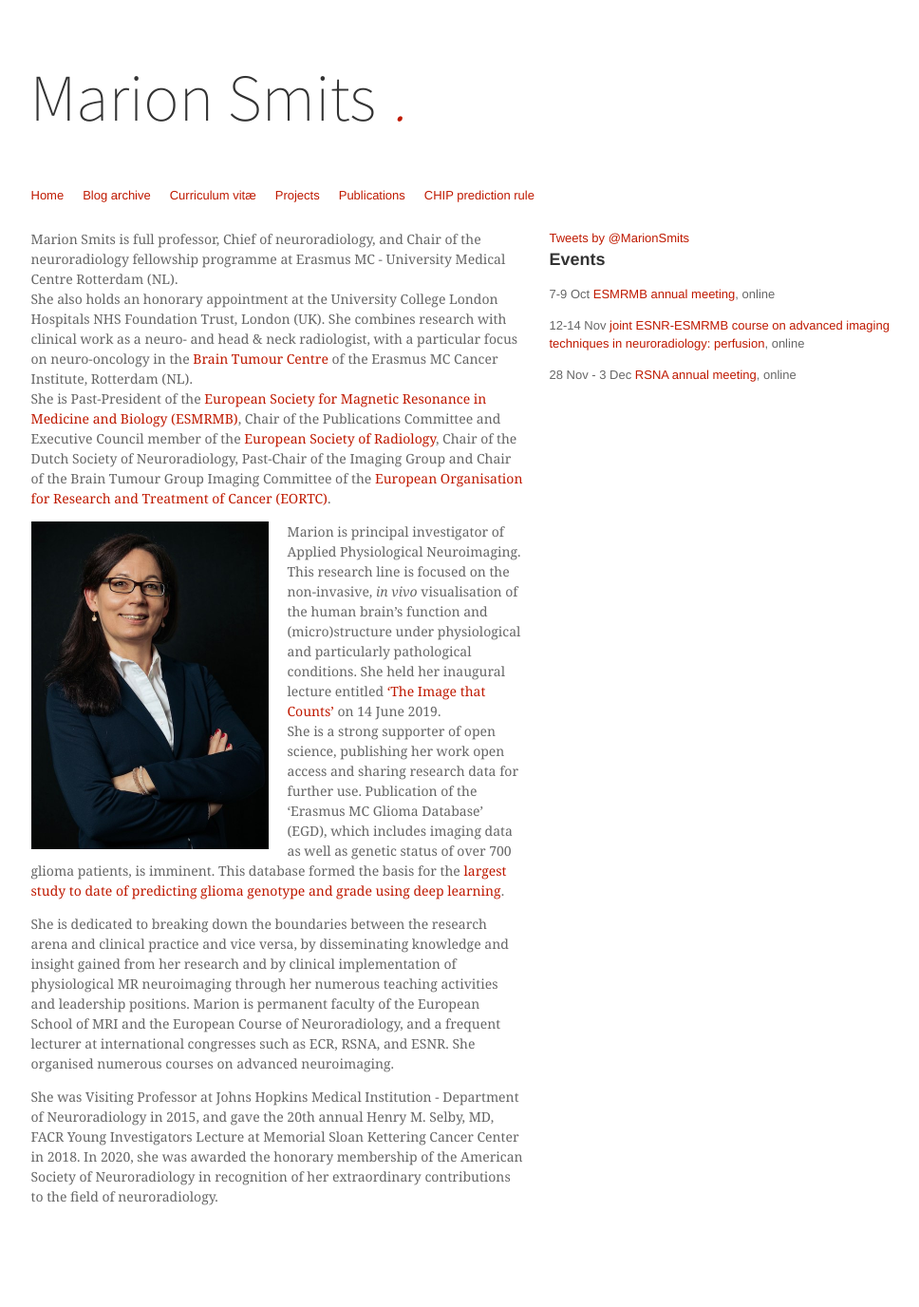
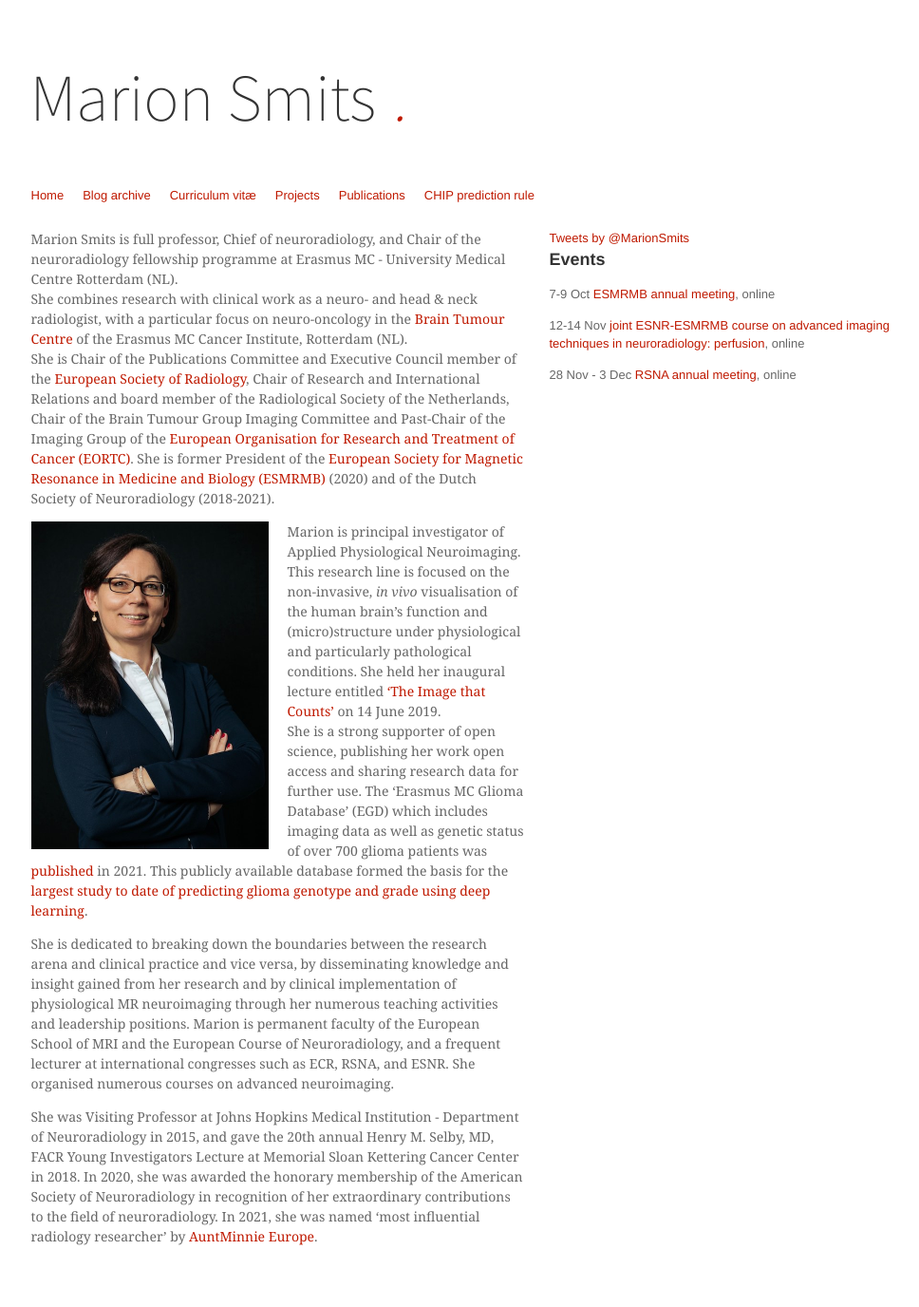
Before and after one commit to marionsmits/marionsmits.github.io, a Jekyll site: the page built from index.md, in a window 1280 px wide. Shown: the whole page at 95% size, without its empty margins (120-1088 px from the left). Built offline with Jekyll 4.4.1, drawn with Linux system fonts in a browser that asks for light colours; comment, search, counter and statistics services are not loaded; before the commit the page ends 1334 px from its top, so only the background shows below that.

Commit message:
Update index.md
updated CV

```diff
--- a/index.md
+++ b/index.md
@@ -3,14 +3,14 @@ layout: page
 ---
 
 Marion Smits is full professor, Chief of neuroradiology, and Chair of the neuroradiology fellowship programme at Erasmus MC - University Medical Centre Rotterdam (NL).
-<br>She also holds an honorary appointment at the University College London Hospitals NHS Foundation Trust, London (UK). She combines  research with clinical work as a neuro- and head & neck radiologist, with a particular focus on neuro-oncology in the [Brain Tumour Centre](https://www.erasmusmc.nl/hersentumorcentrum/) of the Erasmus MC Cancer Institute, Rotterdam (NL).
-<br>She is Past-President of the [European Society for Magnetic Resonance in Medicine and Biology (ESMRMB)](https://www.esmrmb.org), Chair of the Publications Committee and Executive Council member of the [European Society of Radiology](myesr.org), Chair of the Dutch Society of Neuroradiology, Past-Chair of the Imaging Group and Chair of the Brain Tumour Group Imaging Committee of the [European Organisation for Research and Treatment of Cancer (EORTC)](http://www.eortc.org).
+<br>She combines  research with clinical work as a neuro- and head & neck radiologist, with a particular focus on neuro-oncology in the [Brain Tumour Centre](https://www.erasmusmc.nl/hersentumorcentrum/) of the Erasmus MC Cancer Institute, Rotterdam (NL).
+<br>She is  Chair of the Publications Committee and Executive Council member of the [European Society of Radiology](myesr.org), Chair of Research and International Relations and board member of the Radiological Society of the Netherlands, Chair of the Brain Tumour Group Imaging Committee and Past-Chair of the Imaging Group of the [European Organisation for Research and Treatment of Cancer (EORTC)](http://www.eortc.org). She is former President of the [European Society for Magnetic Resonance in Medicine and Biology (ESMRMB)](https://www.esmrmb.org) (2020) and of the Dutch Society of Neuroradiology (2018-2021).
 
 <a href="Marion2019-2698px.jpg"><img src="Marion2019-500px.jpg" class="portrait" alt="Marion Smits"></a>
 
 Marion is principal investigator of Applied Physiological Neuroimaging. This research line is focused on the non-invasive, <i>in vivo</i> visualisation of the human brain’s function and (micro)structure under physiological and particularly pathological conditions. She held her inaugural lecture entitled ['The Image that Counts'](https://www.youtube.com/watch?v=NuPW2FBd6p0&t=19s) on 14 June 2019.
-<br>She is a strong supporter of open science, publishing her work open access and sharing research data for further use. Publication of the 'Erasmus MC Glioma Database' (EGD), which includes imaging data as well as genetic status of over 700 glioma patients, is imminent. This database formed the basis for the [largest study to date of predicting glioma genotype and grade using deep learning](https://arxiv.org/pdf/2010.04425.pdf).
+<br>She is a strong supporter of open science, publishing her work open access and sharing research data for further use. The 'Erasmus MC Glioma Database' (EGD) which includes imaging data as well as genetic status of over 700 glioma patients was [published](https://www.sciencedirect.com/science/article/pii/S2352340921004753?via%3Dihub) in 2021. This publicly available database formed the basis for the [largest study to date of predicting glioma genotype and grade using deep learning](https://arxiv.org/pdf/2010.04425.pdf).
 
 She is dedicated to breaking down the boundaries between the research arena and clinical practice and vice versa, by disseminating knowledge and insight gained from her research and by clinical implementation of physiological MR neuroimaging through her numerous teaching activities and leadership positions. Marion is permanent faculty of the European School of MRI and the European Course of Neuroradiology, and a frequent lecturer at international congresses such as ECR, RSNA, and ESNR. She organised numerous courses on advanced neuroimaging.
 
-She was Visiting Professor at Johns Hopkins Medical Institution - Department of Neuroradiology in 2015, and gave the 20th annual Henry M. Selby, MD, FACR Young Investigators Lecture at Memorial Sloan Kettering Cancer Center in 2018. In 2020, she was awarded the honorary membership of the American Society of Neuroradiology in recognition of her extraordinary contributions to the field of neuroradiology.
+She was Visiting Professor at Johns Hopkins Medical Institution - Department of Neuroradiology in 2015, and gave the 20th annual Henry M. Selby, MD, FACR Young Investigators Lecture at Memorial Sloan Kettering Cancer Center in 2018. In 2020, she was awarded the honorary membership of the American Society of Neuroradiology in recognition of her extraordinary contributions to the field of neuroradiology. In 2021, she was named 'most influential radiology researcher' by [AuntMinnie Europe](https://www.auntminnieeurope.com/index.aspx?sec=sup&sub=mri&pag=dis&ItemID=619843).
```
